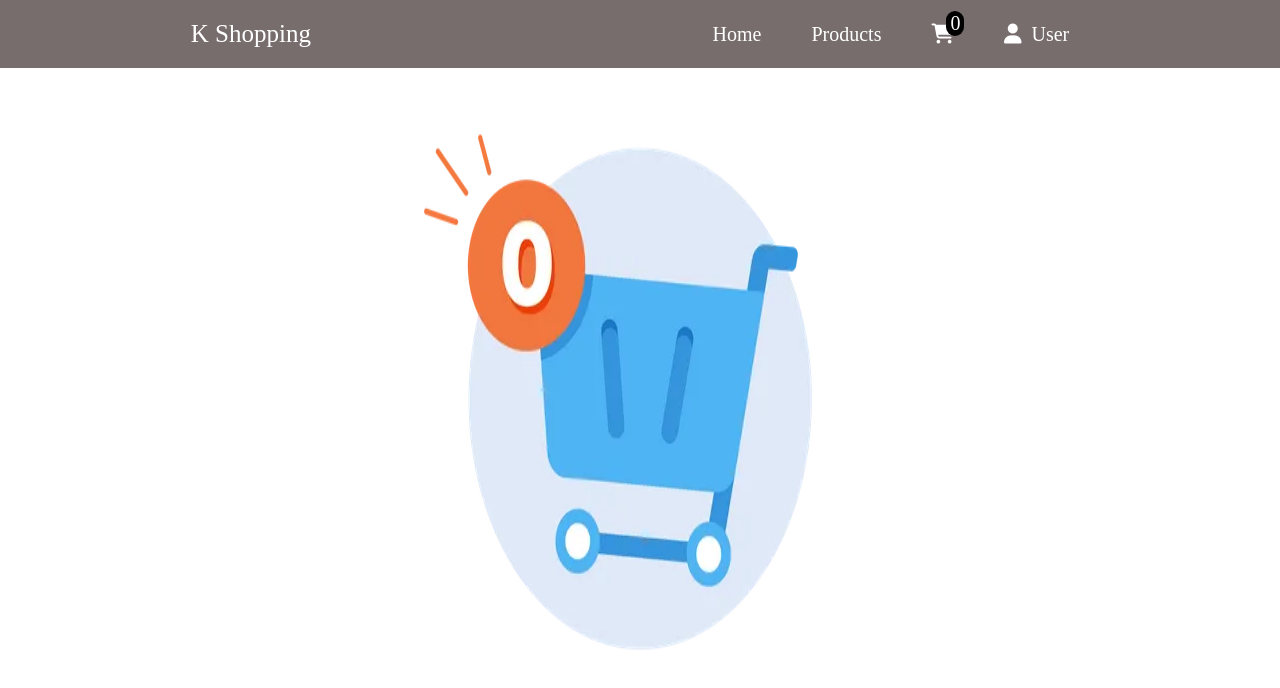
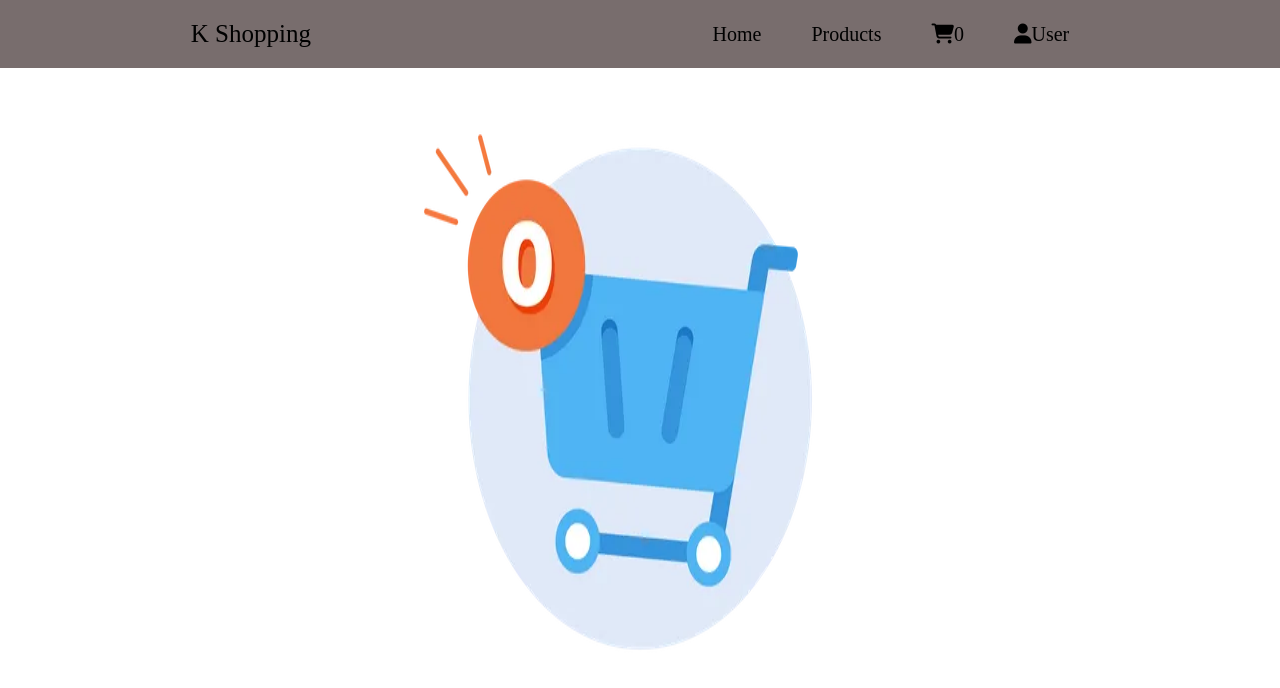
Before and after one commit to Kamalov-Q/Commerce, a React (Vite) app: page /cart in a window 1280 px wide. Shown: the top 688 px of the page. Built offline with nearby package versions, Linux system fonts and the light colour scheme.

Commit message:
New changes

```diff
--- a/src/components/Cart/Cart.jsx
+++ b/src/components/Cart/Cart.jsx
@@ -1,6 +1,6 @@
 import { useDispatch, useSelector } from "react-redux";
 import "./Cart.css";
-import emptyCart from '../../assets/cart.webp'
+import emptyCart from "../../assets/cart.webp";
 import { clearCart, removeFromCart } from "../../store/productSlice";
 const Cart = () => {
   const items = useSelector((state) => state.product.product);
@@ -78,7 +78,9 @@ const Cart = () => {
           </div>
         </>
       ) : (
-        <div className="idle"><img src={emptyCart} /></div>
+        <div className="idle">
+          <img src={emptyCart} />
+        </div>
       )}
     </div>
   );
--- a/src/components/Navbar/Navbar.jsx
+++ b/src/components/Navbar/Navbar.jsx
@@ -1,52 +1,40 @@
 import { Link } from "react-router-dom";
 import "./Navbar.css";
 import { useSelector } from "react-redux";
+
 const Navbar = () => {
-  const user = useSelector((state) => state.profile);
-  const length = useSelector((state) => state.product.length);
+  const { name } = useSelector((state) => state.profile);
+  const cartItemCount = useSelector((state) => state.product.length);
 
   return (
     <div className="Navbar">
       <nav>
         <div className="Navbar__brand">
-          <Link style={{ textDecoration: "none", color: "white" }} to={`/`}>
+          <Link className="Navbar__link" to="/">
             K Shopping
           </Link>
         </div>
-
         <ul className="Navbar__items">
           <li className="Navbar__item">
-            <Link to={`/`} style={{ textDecoration: "none", color: "white" }}>
+            <Link className="Navbar__link" to="/">
               Home
             </Link>
           </li>
           <li className="Navbar__item">
-            <Link
-              to={`/products`}
-              style={{ textDecoration: "none", color: "white" }}
-            >
+            <Link className="Navbar__link" to="/products">
               Products
             </Link>
           </li>
           <li className="Navbar__item">
-            <Link
-              to={`/cart`}
-              style={{ textDecoration: "none", color: "white" }}
-            >
-              <i className="fa-solid fa-cart-shopping"></i>
-              <span className="cart">{length}</span>
+            <Link className="Navbar__link" to="/cart">
+              <i className="fa-solid fa-cart-shopping" aria-hidden="true"></i>
+              <span className="Navbar__cart-count">{cartItemCount}</span>
             </Link>
           </li>
-          <li>
-            <Link
-              style={{ textDecoration: "none", color: "white" }}
-              to={`/profile`}
-            >
-              <i
-                className="fa-solid fa-user"
-                style={{ color: "white", marginRight: "10px" }}
-              ></i>
-              {user?.name}
+          <li className="Navbar__item">
+            <Link className="Navbar__link" to="/profile">
+              <i className="fa-solid fa-user" aria-hidden="true"></i>
+              {name}
             </Link>
           </li>
         </ul>
```
